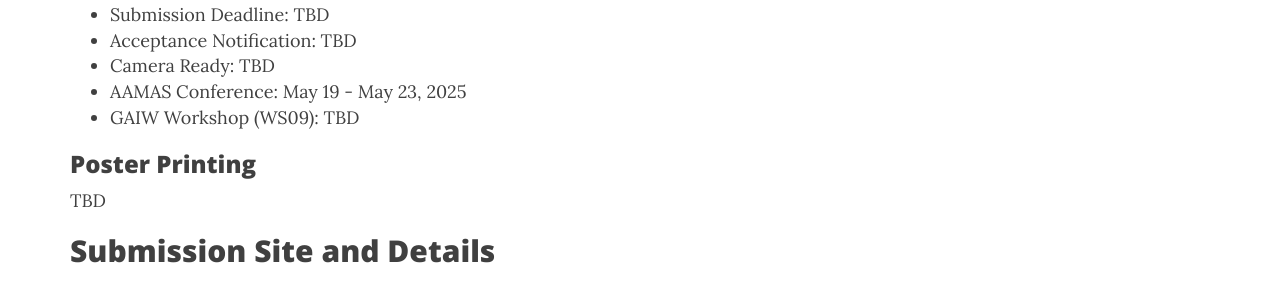
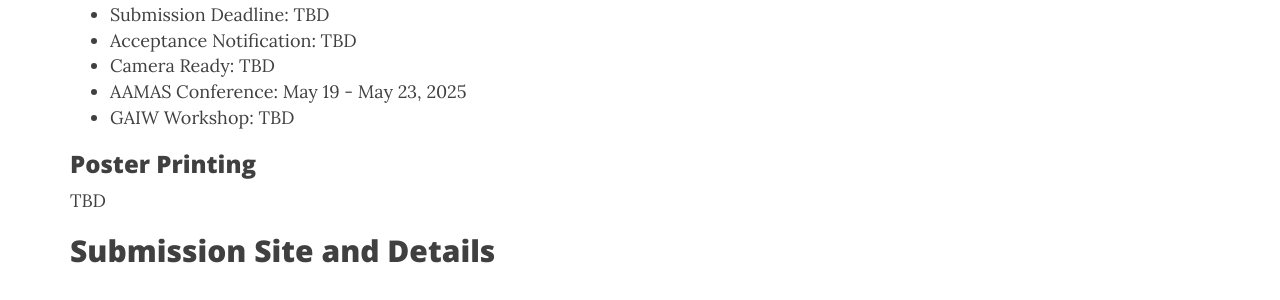
Before and after one commit to PrefLib/gaiw2025, a Jekyll site: the page built from submission.md, in a window 1280 px wide. Shown: the part 276-576 px from the top of the page. Built offline with Jekyll 4.4.1, drawn with Linux system fonts in a browser that asks for light colours; nearby versions of some CDN libraries.

Commit message:
Update submission.md

```diff
--- a/submission.md
+++ b/submission.md
@@ -9,7 +9,7 @@ published: true
 * Acceptance Notification: TBD
 * Camera Ready: TBD
 * AAMAS Conference: May 19 - May 23, 2025
-* GAIW Workshop (WS09): TBD
+* GAIW Workshop: TBD
 
 
 <!--
```
